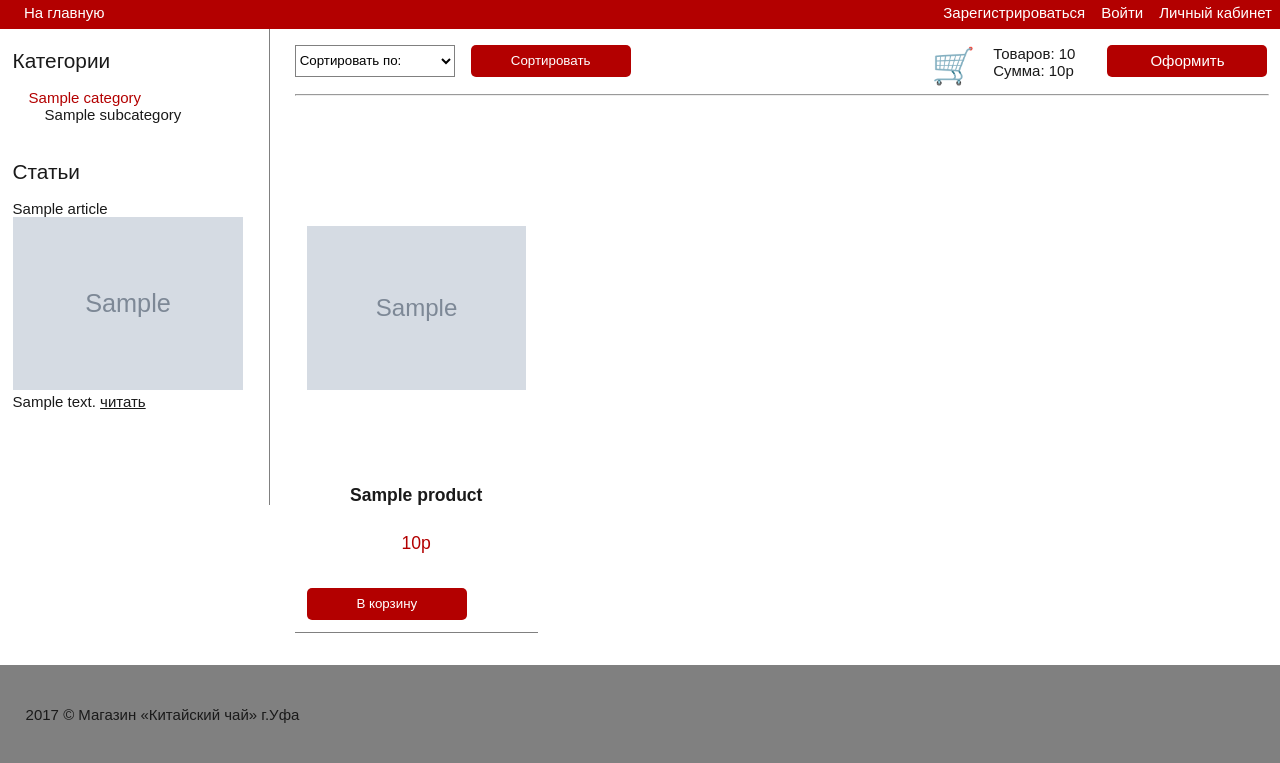
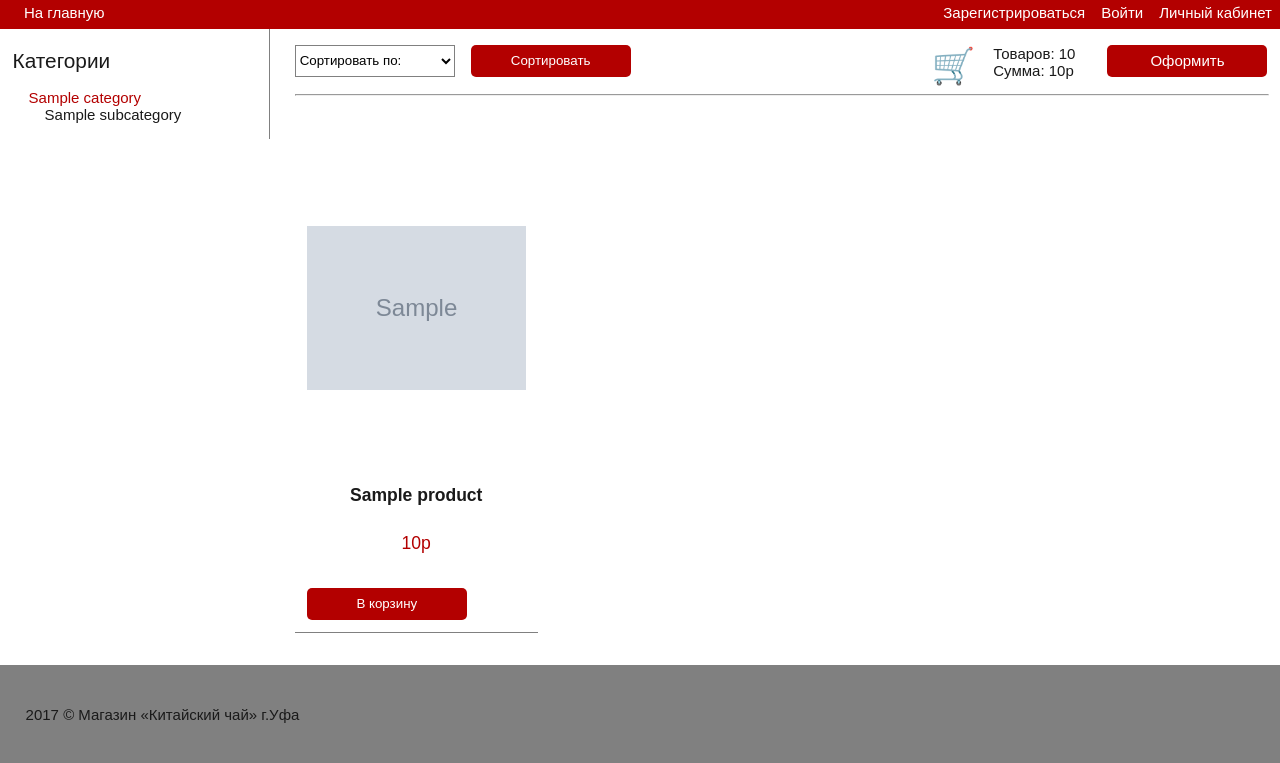
Before and after one commit to YG92/tea-shop, a Django app: template templates/home.html in a window 1280 px wide. Shown: the part 432-1195 px from the top of the page. Run offline with Django 3.2, Linux system fonts and the light colour scheme; tables that the repository leaves empty hold one stand-in row (values such as "Sample post"); the template is opened without the code that fills it: values that come from a table or form of the project are taken from there, most other values are stand-ins (such as "Sample title", 1, 10 or a date in 2020); grey boxes marked "Sample" are stand-in pictures; parts of the project's set-up code (start-up, migrations or seed data) failed here and were passed over.

Commit message:
статьи удалены

```diff
--- a/catalogue/views.py
+++ b/catalogue/views.py
@@ -1,7 +1,6 @@
 from django.shortcuts import render, resolve_url, redirect
 from django.forms.models import modelformset_factory
 from .models import Product, Category, Subcategory
-from articles.models import Article
 from django.views.generic import ListView, CreateView, DetailView, TemplateView
 from .forms import AddProductForm
 from cart.forms import CartAddProductForm
@@ -16,7 +15,6 @@ class ProductDetailView(DetailView):
 
     def get_context_data(self, **kwargs):
         context = super(ProductDetailView, self).get_context_data(**kwargs)
-        context["articles"] = Article.objects.all().order_by('-added_at')[0:3]
         context["cats"] = Category.objects.all()
         context["subcategory"] = self.subcat
         context["form"] = CartAddProductForm
@@ -34,7 +32,6 @@ class ProductListView(ListView):
         context = super(ProductListView, self).get_context_data(**kwargs)
         context["cats"] = Category.objects.all()
         context["subcategory"] = self.subcat
-        context["articles"] = Article.objects.all().order_by('-added_at')[0:3]
         context["cart"] = Cart(self.request)
         return context
 
--- a/tea/settings.py
+++ b/tea/settings.py
@@ -26,7 +26,6 @@ INSTALLED_APPS = [
     'django.contrib.messages',
     'django.contrib.staticfiles',
     'catalogue',
-    'articles',
     'cart',
     'order',
 ]
--- a/tea/urls.py
+++ b/tea/urls.py
@@ -10,5 +10,4 @@ urlpatterns = [
     url(r'^product/', include('catalogue.urls')),
     url(r'^cart/', include('cart.urls', namespace='cart')),
     url(r'^order/', include('order.urls', namespace='order')),
-    url(r'^article/', include('articles.urls')),
 ] + static(settings.MEDIA_URL, document_root = settings.MEDIA_ROOT)
--- a/templates/home.html
+++ b/templates/home.html
@@ -13,19 +13,6 @@
         </div>
       {% endfor %}
     </div>
-  </div>
-  <div class="articles">
-    <p><a href="/article/list">Статьи</a></p>
-    {% for article in articles %}
-    <div class="art">
-      <span>{{ article.title }}</span>
-      <img src="{{article.image.url}}" alt="image">
-      <div class="text">
-        {{ article.text }}
-        <a class="readmore" href="/article/detail/{{ article.pk }}">читать</a>
-      </div>
-    </div>
-    {% endfor %}
   </div>
 </div>
 <div class="middle">
```
